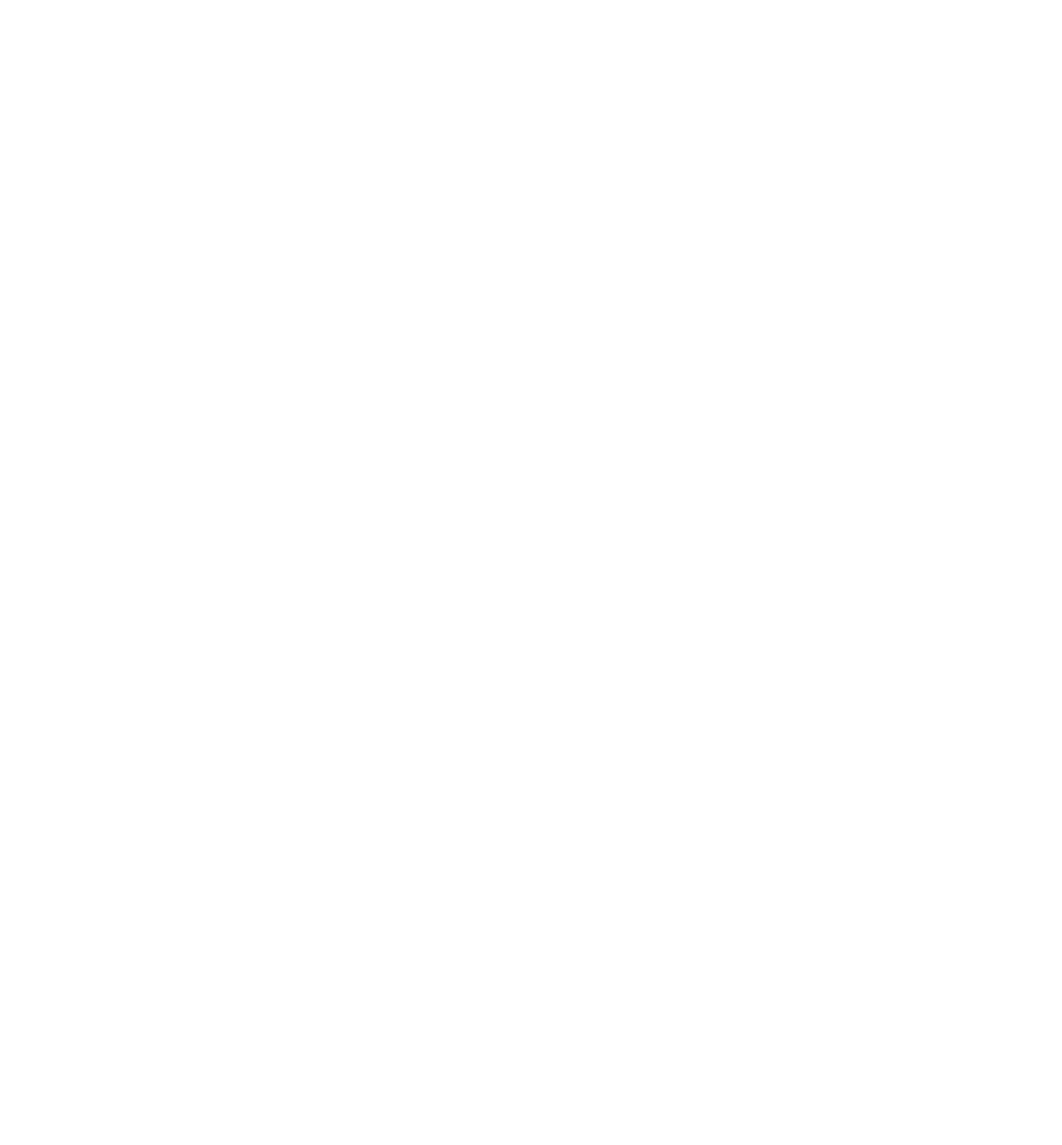
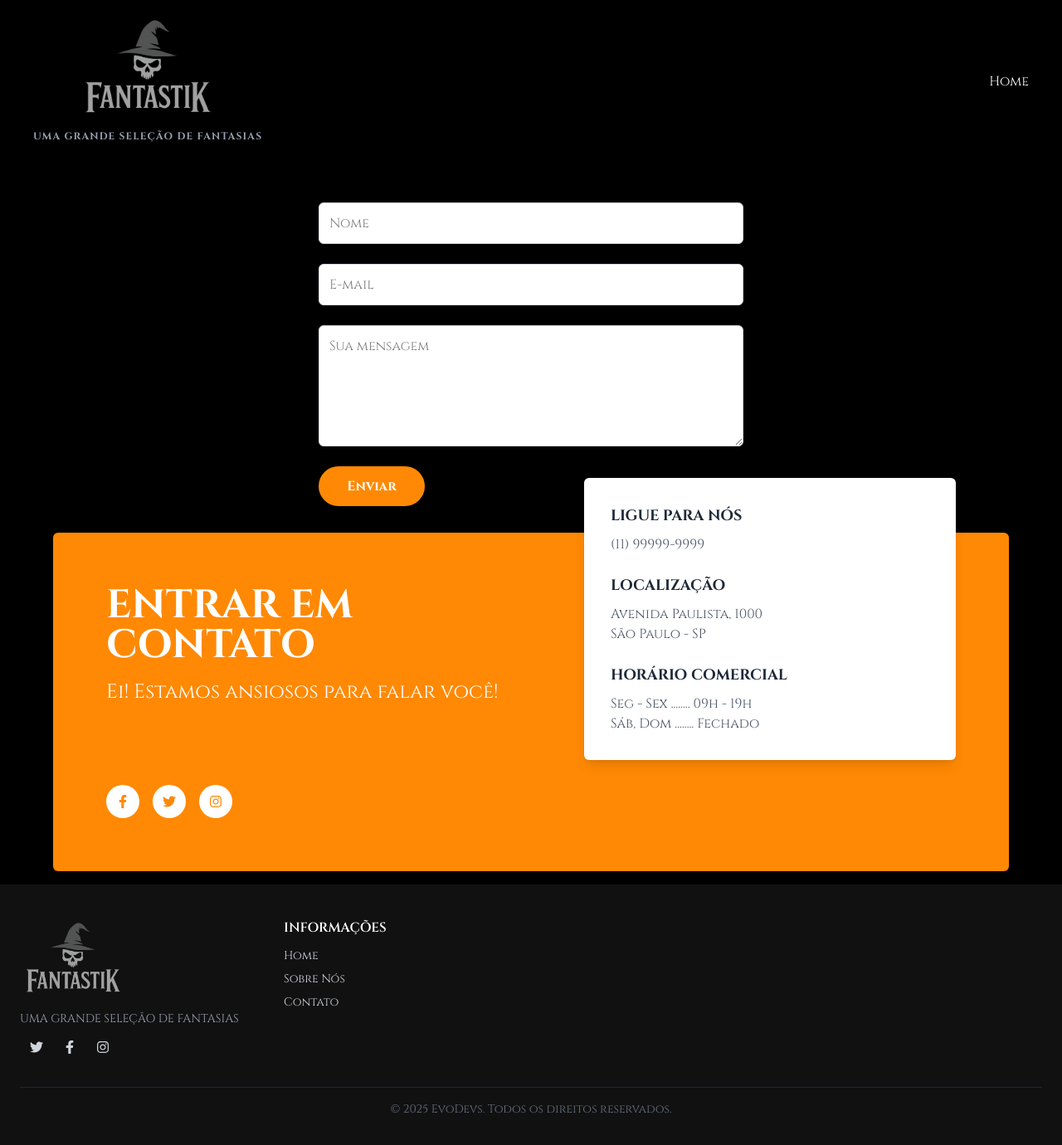
Before and after one commit to Gakira06/FantastikHalloween, a React (Vite) app in the folder frontend/: page /contato in a window 1280 px wide. Before the commit this address had no page. Shown: the top 1380 px of the page at 83% size. Before the commit the page ends 800 px from the top, so only its background shows below. Built offline with nearby package versions, Linux system fonts and the light colour scheme.

Commit message:
chore(frontend):Criando Página de contato

```diff
--- a/frontend/src/App.jsx
+++ b/frontend/src/App.jsx
@@ -1,5 +1,6 @@
 import HomePage from "./pages/HomePage";
 import CatalogoPage from "./pages/CatalogoPage";
+import ContatoPage from "./pages/ContatoPage";
 import { BrowserRouter as Router, Routes, Route } from "react-router";
 
 function App() {
@@ -8,6 +9,7 @@
       <Routes>
         <Route path="/" element={<HomePage />} />
         <Route path="/catalogo" element={<CatalogoPage />} />
+        <Route path="/contato" element={<ContatoPage />} />
       </Routes>
     </Router>
   );
--- /dev/null
+++ b/frontend/src/components/layout/ContatoCard.jsx
@@ -0,0 +1,27 @@
+const ContatoCard = () => {
+  return (
+    // O cartão branco que se sobrepõe
+    <div className="bg-white p-8 shadow-lg rounded-md w-full max-w-md">
+      <div className="mb-6">
+        <h3 className="text-lg font-bold text-gray-800 mb-2">LIGUE PARA NÓS</h3>
+        <p className="text-gray-600">(11) 99999-9999</p>
+      </div>
+
+      <div className="mb-6">
+        <h3 className="text-lg font-bold text-gray-800 mb-2">LOCALIZAÇÃO</h3>
+        <p className="text-gray-600">Avenida Paulista, 1000</p>
+        <p className="text-gray-600">São Paulo - SP</p>
+      </div>
+
+      <div>
+        <h3 className="text-lg font-bold text-gray-800 mb-2">
+          HORÁRIO COMERCIAL
+        </h3>
+        <p className="text-gray-600">Seg - Sex ........ 09h - 19h</p>
+        <p className="text-gray-600">Sáb, Dom ........ Fechado</p>
+      </div>
+    </div>
+  );
+};
+
+export default ContatoCard;
--- /dev/null
+++ b/frontend/src/components/layout/ContatoForm.jsx
@@ -0,0 +1,32 @@
+const ContatoForm = () => {
+  return (
+
+    <form className="w-full max-w-lg">
+      <div className="flex flex-col gap-6">
+        <input
+          type="text"
+          placeholder="Nome"
+          className="w-full p-3 bg-white border border-gray-300 rounded-md focus:outline-none "
+        />
+        <input
+          type="email"
+          placeholder="E-mail"
+          className="w-full p-3 bg-white border border-gray-300 rounded-md focus:outline-none"
+        />
+        <textarea
+          placeholder="Sua mensagem"
+          rows="5"
+          className="w-full p-3 bg-white border border-gray-300 rounded-md focus:outline-none "
+        ></textarea>
+        <button
+          type="submit"
+          className="w-32 bg-orange-400 text-white font-bold py-3 px-6 rounded-full hover:bg-orange-700 transition-colors duration-300 cursor-pointer"
+        >
+          Enviar
+        </button>
+      </div>
+    </form>
+  );
+};
+
+export default ContatoForm;
--- a/frontend/src/components/layout/Footer.jsx
+++ b/frontend/src/components/layout/Footer.jsx
@@ -1,4 +1,6 @@
 import Logo from "/Logo.png";
+import { Link } from "react-router-dom";
+import { FaFacebookF, FaTwitter, FaInstagram } from "react-icons/fa";
 
 const Footer = () => {
   return (
@@ -8,7 +10,9 @@
         <div>
           {/* Logo (imagem será adicionada depois) */}
           <div className="mb-4">
-            <img src={Logo} alt="Logo" className="w-32 h-auto" />
+            <Link to="/">
+              <img src={Logo} alt="Logo" className="w-32 h-auto" />
+            </Link>
           </div>
           <p className="text-sm text-gray-400">
             UMA GRANDE SELEÇÃO DE FANTASIAS
@@ -16,18 +20,18 @@
 
           {/* Ícones sociais */}
           <div className="flex space-x-3 mt-4">
-            <a href="#" className="hover:text-white">
+            <a href="#" className="hover:text-white cursor-pointer">
               <i className="fab fa-twitter"></i>
             </a>
-            <a href="#" className="hover:text-white">
+            <FaTwitter />
+            <a href="#" className="hover:text-white cursor-pointer">
               <i className="fab fa-facebook-f"></i>
             </a>
-            <a href="#" className="hover:text-white">
-              <i className="fab fa-youtube"></i>
+            <FaFacebookF />
+            <a href="#" className="hover:text-white cursor-pointer">
+              <i className="fab fa-instagram"></i>
             </a>
-            <a href="#" className="hover:text-white">
-              <i className="fab fa-google-plus-g"></i>
-            </a>
+            <FaInstagram />
           </div>
         </div>
 
@@ -35,19 +39,23 @@
           <h3 className="text-white font-semibold mb-3">INFORMAÇÕES</h3>
           <ul className="space-y-2 text-sm">
             <li>
-              <a href="#" className="hover:text-orange-500">
-                Home
-              </a>
+              <Link to="/">
+                <a href="home" className="hover:text-orange-500">
+                  Home
+                </a>
+              </Link>
             </li>
             <li>
-              <a href="#" className="hover:text-orange-500">
+              <a href="sobre" className="hover:text-orange-500">
                 Sobre Nós
               </a>
             </li>
             <li>
-              <a href="#" className="hover:text-orange-500">
-                Contato
-              </a>
+              <Link to="/contato">
+                <a href="contato" className="hover:text-orange-500">
+                  Contato
+                </a>
+              </Link>
             </li>
           </ul>
         </div>
--- a/frontend/src/components/layout/HeaderCatalogo.jsx
+++ b/frontend/src/components/layout/HeaderCatalogo.jsx
@@ -6,11 +6,13 @@
     <header className="w-full bg-black text-white flex flex-col md:flex-row justify-between items-center px-4 md:px-10 py-4">
       <div className="flex flex-col items-center w-full md:w-auto">
         <div className="flex justify-center w-full">
+          <Link to="/">
             <img
               src="/Logo.png"
               alt="Logo"
               className="h-24 w-auto md:h-32 md:w-60 object-contain"
             />
+          </Link>
         </div>
         <p className="text-gray-400 text-xs md:text-2xs tracking-widest mt-1 font-bold py-2 text-center">
           UMA GRANDE SELEÇÃO DE FANTASIAS
--- a/frontend/src/components/layout/Navibar.jsx
+++ b/frontend/src/components/layout/Navibar.jsx
@@ -15,7 +15,11 @@
           <Button className="hover:text-black w-full md:w-auto">
             Sobre Nós
           </Button>
-          <Button className="hover:text-black w-full md:w-auto">Contato</Button>
+          <Link to="/contato">
+            <Button className="hover:text-black w-full md:w-auto">
+              Contato
+            </Button>
+          </Link>
         </div>
 
         <div className="relative w-full md:w-auto mt-2 md:mt-0">
--- /dev/null
+++ b/frontend/src/pages/ContatoPage.jsx
@@ -0,0 +1,69 @@
+import { FaFacebookF, FaTwitter, FaInstagram } from "react-icons/fa";
+import ContatoForm from "../components/layout/ContatoForm";
+import ContatoCard from "../components/layout/ContatoCard";
+import Header from "../components/layout/HeaderCatalogo";
+import Footer from "../components/layout/Footer";
+
+function ContatoPage() {
+  return (
+    <div>
+      <Header/>
+      <div className="antialiased bg-black min-h-screen flex items-center justify-center p-2 sm:p-4">
+        <div className="container mx-auto max-w-6xl">
+          {/* Seção Superior - Formulário */}
+          <div className="w-full lg:w-1/2 mx-auto p-4 sm:p-8">
+            <ContatoForm />
+          </div>
+
+
+          <div className="relative bg-orange-400 p-4 sm:p-8 pt-16 sm:pt-24 md:p-8 lg:p-16 rounded-md">
+            <div className="grid grid-cols-1 lg:grid-cols-2 gap-8 sm:gap-16 items-center">
+
+              <div className="text-white">
+                <h2 className="text-2xl sm:text-3xl md:text-4xl lg:text-5xl font-bold mb-4">
+                  ENTRAR EM CONTATO
+                </h2>
+                <h3 className="text-lg sm:text-xl md:text-2xl font-light mb-6">
+                  Ei! Estamos ansiosos para falar você!
+                </h3>
+                <br />
+                <br />
+                <br />
+                <div className="flex flex-wrap gap-2 sm:gap-4 ">
+                  <a
+                    href="#"
+                    className="bg-white w-8 h-8 sm:w-10 sm:h-10 rounded-full flex items-center justify-center text-orange-400 hover:bg-gray-200 transition-colors"
+                  >
+                    <FaFacebookF />
+                  </a>
+                  <a
+                    href="#"
+                    className="bg-white w-8 h-8 sm:w-10 sm:h-10 rounded-full flex items-center justify-center text-orange-400 hover:bg-gray-200 transition-colors"
+                  >
+                    <FaTwitter />
+                  </a>
+                  <a
+                    href="#"
+                    className="bg-white w-8 h-8 sm:w-10 sm:h-10 rounded-full flex items-center justify-center text-orange-400 hover:bg-gray-200 transition-colors "
+                  >
+                    <FaInstagram />
+                  </a>
+                </div>
+              </div>
+
+
+              <div className="relative flex justify-center lg:justify-start min-h-[120px] sm:min-h-[180px] md:min-h-[220px]">
+                <div className="absolute bottom-0 lg:bottom-auto lg:-top-40 w-full flex justify-center lg:justify-end">
+                  <ContatoCard />
+                </div>
+              </div>
+            </div>
+          </div>
+        </div>
+      </div>
+      <Footer/>
+    </div>
+  );
+}
+
+export default ContatoPage;
```
Also changed, not shown: 1 other file (tests, documents, lock files or other folders). Lines whose indentation alone changed are shown as unchanged.
